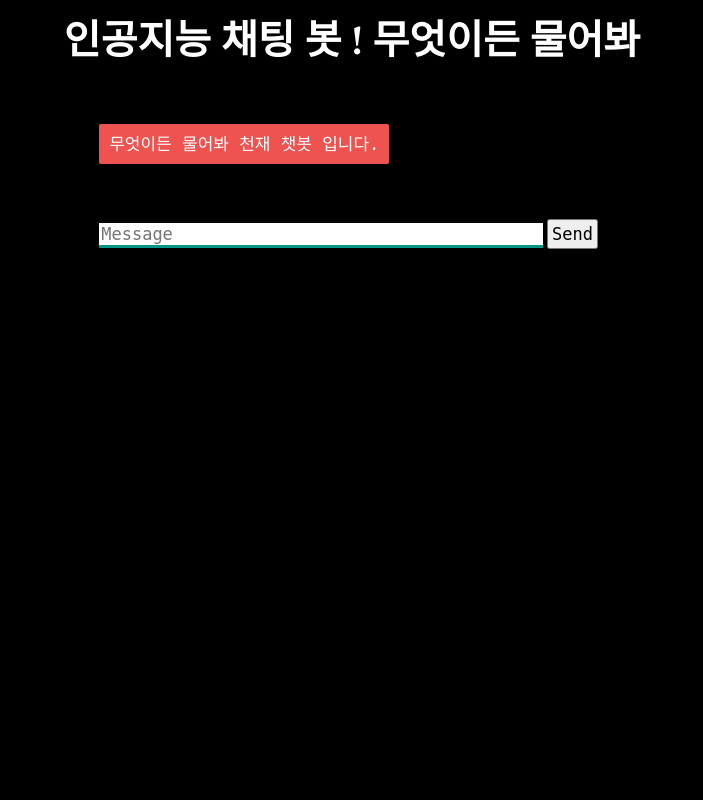
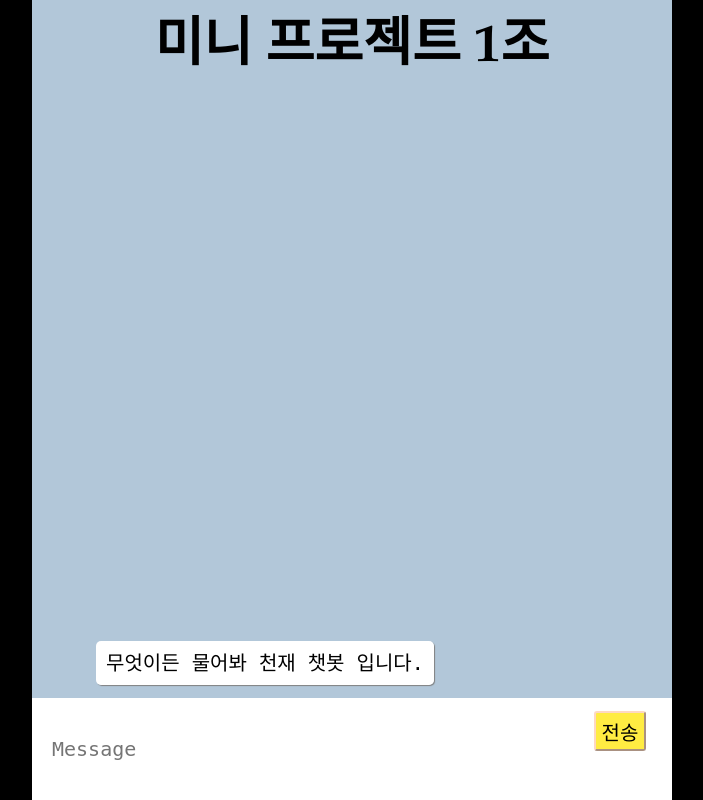
Before and after one commit to hunojung/ChatBotMain, a Flask app: page / in a window 1280 px wide. Shown: the whole page, without its empty margins (288-991 px from the left). Run offline with Flask 2, Linux system fonts and the light colour scheme; parts of the project's set-up code (start-up, migrations or seed data) failed here and were passed over; some libraries are stand-ins or nearby versions.

Commit message:
Final ver.01

```diff
--- a/app.py
+++ b/app.py
@@ -55,7 +55,7 @@ import flask
 import module.restaurant as rstr
 import module.weather as wd
 import module.naver_test as nt
-
+import module.search_movie as mv
 ### 만들어놓은 모듈 불러오기 END ###
 
 '''
@@ -113,6 +113,9 @@ def chat(request):
 
             elif '분석시작' in res :
                 return nt.search_test(request)
+
+            elif '영화' in res:
+                return mv.search_movie(request)
             return res
 
     return '무슨 말인지 모르겠어요'
@@ -132,10 +135,10 @@ def get_bot_response():
     userText = request.args.get('msg')
     ans = chat(userText)
     if '<div' in ans[:10]:
-        ans='<div style="width:60%; height:100%"><div style="position:relative;width:100%;height:0;padding-bottom:100%;">'+ans[96:]
+        ans='<div style="width:60%;"><div style="position:relative;width:100%;height:0;padding-bottom:100%;">'+ans[96:]
         return ans+"|map"
     elif '<style' in ans[:10]:
-        ans = '<style>svg { background-color: #ededc2a1; } tspan{ font-size : 7px }</style>' + ans[20:]
+        ans = '<style>svg { background-color: #d4dadc; } tspan{ font-size : 7px }</style>' + ans[20:]
         # print(ans[:100])
         return ans+"|fig"
     elif "|" in ans :
--- a/static/Style.css
+++ b/static/Style.css
@@ -1,15 +1,29 @@
+html{
+    height:100%;
+    background-color: black;
+}
+
 body
 {
-font-family: Garamond;
-background-color: black;
+    width: 50%;
+    height: 100%;
+    display: flex;
+    margin: 0;
+    font-family: Garamond;
+    background-color: #B2C7D9;
+    flex-direction: column;
+    align-content: center;
+    margin-left: 25%;
 }
 h1
 {
-color: white;
+    background-color: #B2C7D9;
+    height: 10%;
+color: black;
 margin-bottom: 0;
 margin-top: 0;
 text-align: center;
-font-size: 40px;
+font-size: 53px;
 }
 h3
 {
@@ -18,58 +32,75 @@ font-size: 20px;
 margin-top: 3px;
 text-align: center;
 }
+svg{
+background-color: white;
+}
+#all{
+    height: 80%;
+    overflow: auto;
+    display: flex;
+    flex-direction: column-reverse;
+    overflow-y: auto;
+}
 #chatbox
 {
-background-color: black;
+
 margin-left: auto;
 margin-right: auto;
-width: 40%;
+width: 80%;
 margin-top: 60px;
 }
 #userInput {
-margin-left: auto;
-margin-right: auto;
-width: 40%;
-margin-top: 60px;
+    width: 100%;
+    display: flex;
+    justify-content: center;
 }
 #textInput {
-width: 87%;
-border: none;
-border-bottom: 3px solid #009688;
-font-family: monospace;
-font-size: 17px;
+    padding-left: 20px;
+    width: 100%;
+    border: none;
+    font-family: monospace;
+    font-size: 20px;
+    height: 100px;
 }
 #buttonInput {
-padding: 3px;
-font-family: monospace;
-font-size: 17px;
-}
-.maps{
-    width: 300px;
+    border-color: #fed8c1;
+    margin-top: 13px;
+    /* padding: 3px; */
+    font-family: monospace;
+    font-size: 20px;
+    position: absolute;
+    right: 27%;
+    /* margin-left: 41%; */
+    border-radius: 3px;
+    height: 40px;
+    background-color: #FFEC42;
 }
 .userText {
-color: white;
+color: black;
 font-family: monospace;
-font-size: 17px;
+font-size: 20px;
 text-align: right;
 line-height: 30px;
 }
 .userText span {
-background-color: #009688;
+background-color: #FFEB33;
 padding: 10px;
-border-radius: 2px;
+border-radius: 5px;
+box-shadow: 1px 1px 1px gray;
 }
 .botText {
-color: white;
+color: black;
 font-family: monospace;
-font-size: 17px;
+font-size: 20px;
 text-align: left;
 line-height: 30px;
 }
 .botText span {
-background-color: #EF5350;
+background-color: #ffffff;
 padding: 10px;
-border-radius: 2px;
+border-radius: 5px;
+box-shadow: 1px 1px 1px gray;
 }
 #tidbit {
 position:absolute;
@@ -77,3 +108,7 @@ bottom:0;
 right:0;
 width: 300px;
 }
+footer {
+    bottom: 0;
+    width: 100%;
+}
--- a/templates/index.html
+++ b/templates/index.html
@@ -4,28 +4,34 @@
     <link rel="stylesheet" type="text/css" href="./static/style.css">
     <script src="https://ajax.googleapis.com/ajax/libs/jquery/3.2.1/jquery.min.js"></script>
     <script src="//code.jquery.com/jquery-1.11.0.min.js"></script>
+    <style>
+        details > summary { font-size: 20px;background:#fff; color:#000; padding:10px; outline:0; border-radius:5px; cursor:pointer; text-align:left; box-shadow: 1px 1px 1px gray;}
+        details[open] > summary ~ * { animation:reveal 0.5s;}
+        .tpt{
+            font-size: 20px;background:#fff; color:#000; margin:-40px 0 10px; padding:5px 10px; line-height:25px; border-radius:5px; box-shadow: 1px 1px 1px gray;
+        }
+        @keyframes reveal {
+            from { opacity:0; transform:translate3d(0, -30px, 0); }
+            to { opacity:1; transform:translate3d(0, 0px, 0); }
+        }
+    </style>
+    </head>
 
+<body>
+    <head>
+        <h1>미니 프로젝트 1조</h1>
     </head>
-<body>
 
-    <h1>인공지능 채팅 봇 ! 무엇이든 물어봐</h1>
     <div id="all">
-        <div>
         <div id="chatbox">
             <p class="botText"><span>무엇이든 물어봐 천재 챗봇 입니다.</span></p>
         </div>
-
+    </div>
+    <footer>
         <div id="userInput">
             <input id="textInput" type="text" name="msg" placeholder="Message">
-            <input id="buttonInput" type="submit" value="Send">
-
-            </div>
-
+            <input id="buttonInput" type="submit" value="전송">
             <script>
-            function homereload()
-            {
-                maps.location.reload();
-            }
 
                 function getBotResponse() {
                     var rawText = $("#textInput").val();
@@ -40,22 +46,15 @@
                             var botHtml =text_ans[0];
                             $("#chatbox").append(botHtml);
                         }else if(text_ans[1] == "fig"){
-                        var botHtml = text_ans[0];
+                            var botHtml =text_ans[0];
+                            $("#chatbox").append(botHtml);
+                        }
+
+                        else if(text_ans[2] == "text"){
+                        var botHtml = '<details><summary>'+ text_ans[0] +'<br /> ... 더보기 </summary>'+
+                            '<div class="tpt">'+text_ans[1]+'</div></details>';
                             $("#chatbox").append(botHtml);
 
-                    }else if(text_ans[2] == "text"){
-                        var botHtml = '<style>details { margin:5px 0 10px; }'+
-                            'details > summary { background:#444; color:#fff; padding:10px; outline:0; border-radius:5px; cursor:pointer; transition:background 0.5s; text-align:left; box-shadow: 1px 1px 2px gray;}'+
-                            ' details > summary::-webkit-details-marker { background:#444; color:#fff; background-size:contain; transform:rotate3d(0, 0, 1, 90deg); transition:transform 0.25s;}'+
-                            'details[open] > summary::-webkit-details-marker { transform:rotate3d(0, 0, 1, 180deg);}'+
-                            'details[open] > summary { background:#444;}'+
-                            'details[open] > summary ~ * { animation:reveal 0.5s;}'+
-                            '.tpt { background:#444; color:#fff; margin:5px 0 10px; padding:5px 10px; line-height:25px; border-radius:5px; box-shadow: 1px 1px 2px gray;}'+
-                            '@keyframes reveal { from { opacity:0; transform:translate3d(0, -30px, 0); } to { opacity:1; transform:translate3d(0, 0, 0); }}</style>'+
-                            '<details>'+
-                            '<summary>' + text_ans[0] +'<br /> ... 더보기 </summary>'+
-                            '<div class="tpt">'+text_ans[1]+'</div></details>';
-                            $("#chatbox").append(botHtml);
                         }else{
                             var botHtml = '<p class="botText"><span>' + text_ans[0] + '</span></p>';
                             $("#chatbox").append(botHtml);
@@ -75,7 +74,8 @@
                     getBotResponse();
                 })
             </script>
+
         </div>
-    </div>
+    </footer>
 </body>
 </html>
```
Also changed, not shown: module/naver_test.py (+8 -8 lines), module/search_movie.py (added, +56 -0 lines), 1 other file. Lines whose indentation alone changed are shown as unchanged.
